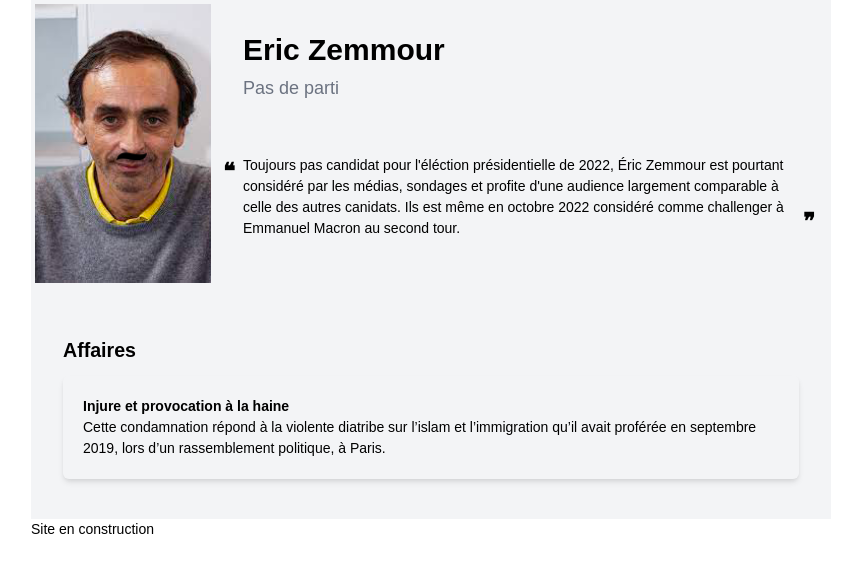
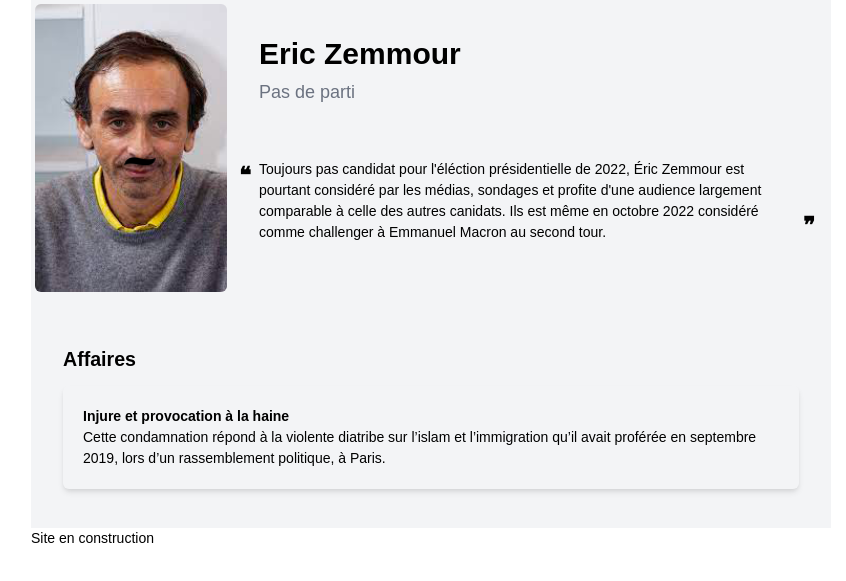
Before and after one commit to LeoPaulD/Zob2022, an Eleventy site: page personnes/eric-zemmour.md in a window 1280 px wide. Shown: the part 239-820 px from the top of the page, without its empty margins (209-1055 px from the left). Built offline with nearby package versions, Linux system fonts and the light colour scheme; Eleventy itself is replaced by a stand-in of ours; files that its build step writes are made by us from their sources.

Commit message:
maj page personnalitée

```diff
--- a/layouts/home.njk
+++ b/layouts/home.njk
@@ -25,7 +25,7 @@ description: >
 
             {% include "search.njk" %}
 
-            <ul class="page-list grid gap-4 grid-cols-2">
+            <ul class="page-list grid gap-4 lg:grid-cols-3 grid-cols-2">
                 {% for post in collections.personnes %}
                 {% if post.data.published !== false %}
                   <a href="{{ post.url }}" class=" "
--- a/layouts/people.njk
+++ b/layouts/people.njk
@@ -11,30 +11,31 @@
 
         <main>
             {% include "back-home.njk" %}
-            <div class="flex p-1 bg-gray-100">
-                <div class="flex-none w-44 relative">
-                    <img src="{{ image }}" alt="" class="absolute inset-0 w-full h-full object-cover" />
-                </div>
-                <div class="flex-auto py-7 px-8">
-                    <div class="flex flex-wrap items-baseline">
-                        <h1 class="w-full flex-none text-3xl text-black mb-1.5">
-                            {{ title }}
-                        </h1>
-                        <div class="text-lg text-gray-500">
-                            {{ parti }}
-                        </div>
+            <div class="flex p-1 bg-gray-100 md:mx-0 sm:mx-auto md:w-full sm:w-10/12 w-full">
+                <div class="md:flex">
+                  <div class="md:flex-shrink-0">
 
+                    <img class="h-48 w-full object-cover md:h-full mx-auto md:w-48  rounded-full md:rounded-md md:my-0 sm:mt-8" src="{{image}}" alt="Man looking at item at a store">
+                  </div>
+                  <div class="p-8">
+                    <h1 class="w-full text-center md:text-left flex-none text-3xl text-black mb-1.5">
+                        {{ title }}
+                    </h1>
+                    <div class="text-lg text-gray-500 text-center md:text-left">
+                        {{ parti }}
                     </div>
-                    <div class="flex items-baseline mt-9 py-4 border-t border-gray-100">
+                    <div class="flex items-baseline mt-9 py-4 border-t border-gray-100 text-center md:text-left">
 
                         <blockquote>
                             {{ content | safe }}
                         </blockquote>
                     </div>
+
+                  </div>
                 </div>
+              </div>
 
-            </div>
-            <div class="flex-auto py-7 px-8 bg-gray-100">
+            <div class="flex-auto py-7 px-8 bg-gray-100 sm:mx-auto md:w-full sm:w-10/12 w-full">
                 {%if video %}
 
                 <div style="display: flex; justify-content: center;">
```
